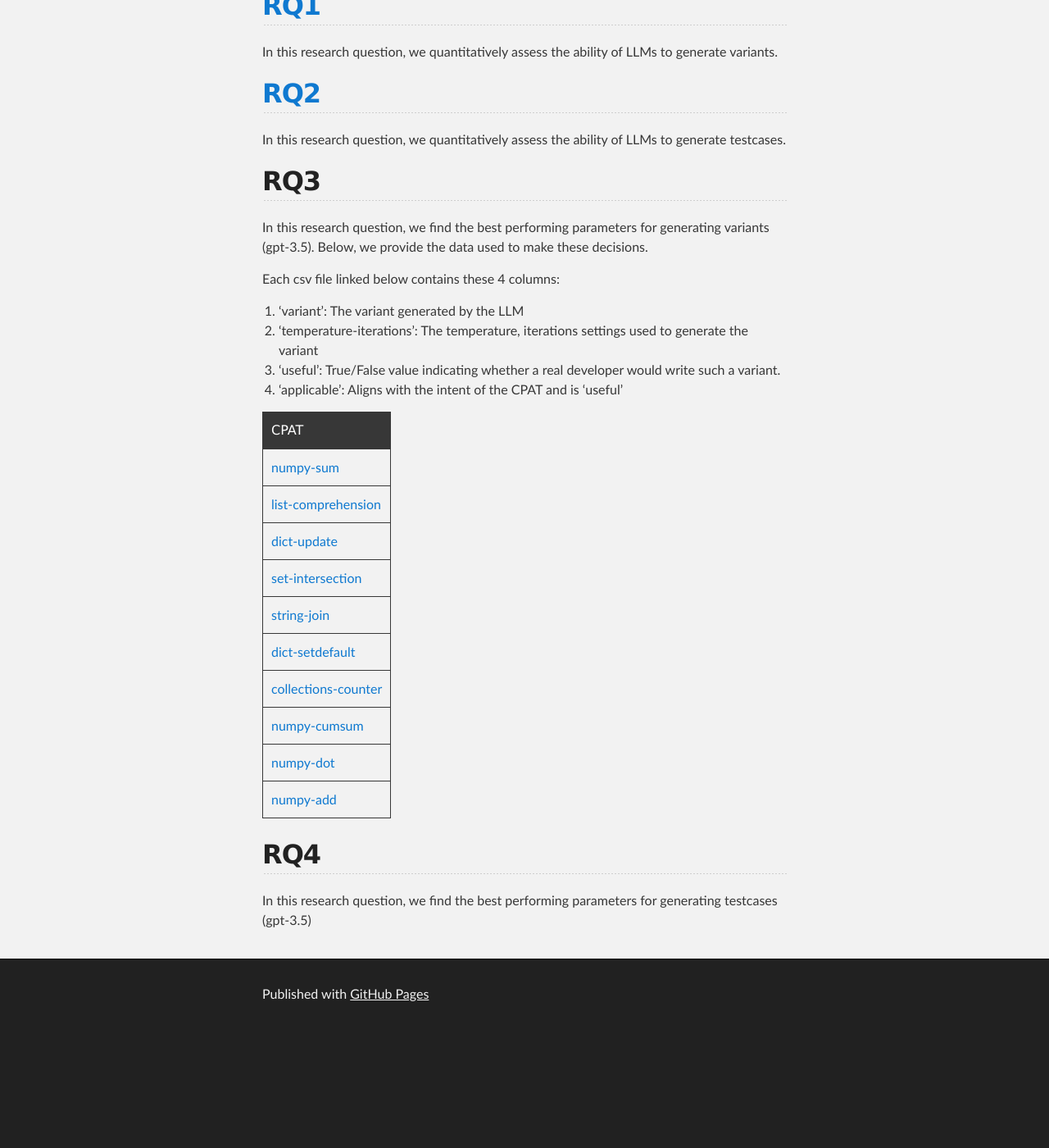
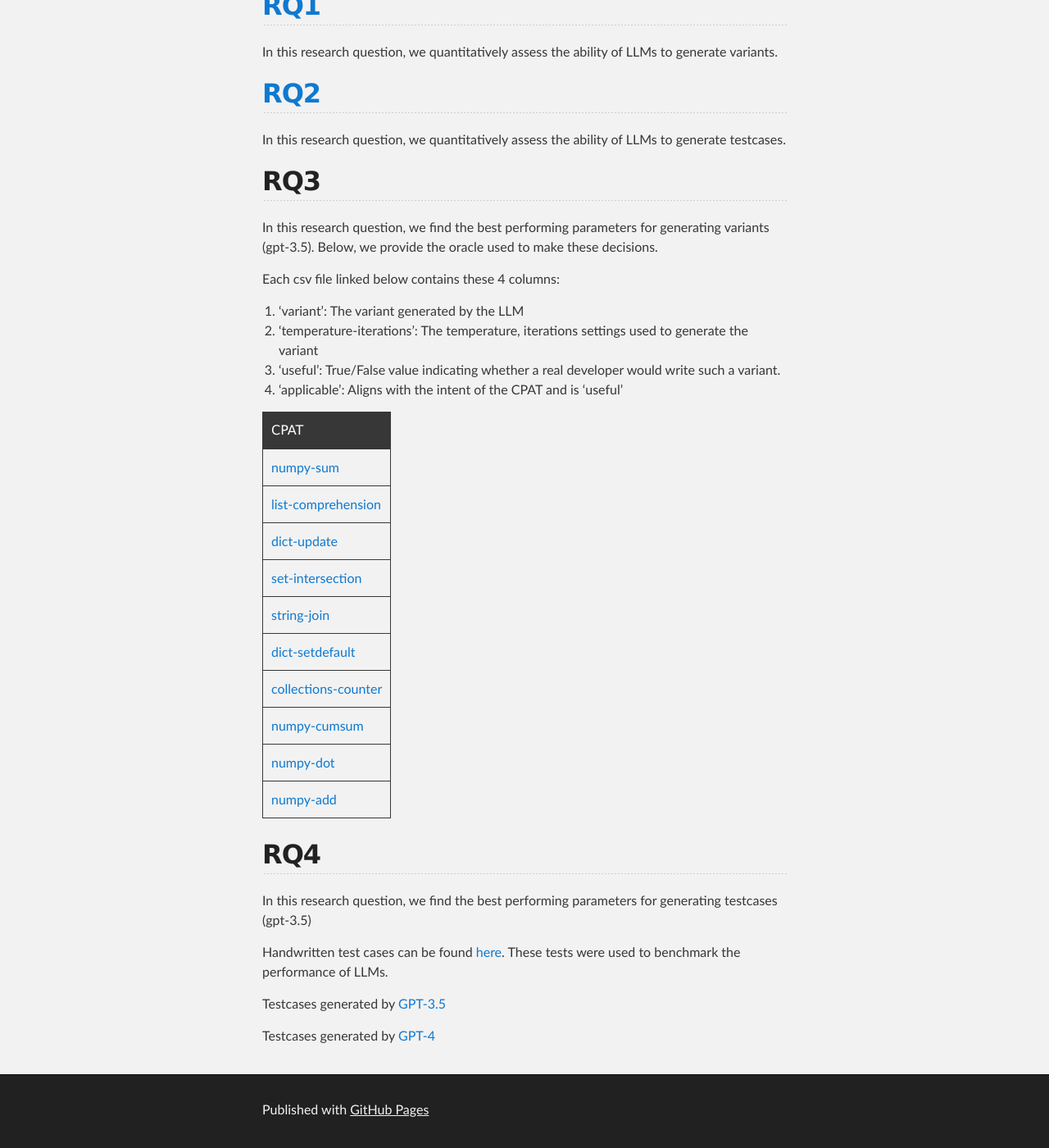
Before and after one commit to PyCraftTool/PyCraftTool.github.io, a Jekyll site: the page built from dataset.md, in a window 1280 px wide and 1400 px high, scrolled down 1939 px. Shown: the whole window at 82% size. Built offline with Jekyll 4.4.1, drawn with Linux system fonts in a browser that asks for light colours; our own code applies the rules of GitHub Pages for plain Markdown files; before the commit the page ends 3198 px from its top, so only the background shows below that.

Commit message:
add links to llm tests

```diff
--- a/dataset.md
+++ b/dataset.md
@@ -362,7 +362,7 @@ assess the ability of LLMs to generate testcases.
 
 ## RQ3
 In this research question, we find the best performing parameters
-for generating variants (gpt-3.5). Below, we provide the data used to make these decisions.
+for generating variants (gpt-3.5). Below, we provide the oracle used to make these decisions.
 
 Each csv file linked below contains these 4 columns:
 1. 'variant': The variant generated by the LLM
@@ -389,3 +389,10 @@ Each csv file linked below contains these 4 columns:
 ## RQ4
 In this research question, we find the best performing parameters
 for generating testcases (gpt-3.5)
+
+Handwritten test cases can be found [here](https://github.com/PyCraftTool/PyCraft/tree/main/data/paper/RQ4/manual_tests).
+These tests were used to benchmark the performance of LLMs.
+
+Testcases generated by [GPT-3.5](https://github.com/PyCraftTool/PyCraft/tree/main/data/paper/RQ4/gpt-3.5-turbo)
+
+Testcases generated by [GPT-4](https://github.com/PyCraftTool/PyCraft/tree/main/data/paper/RQ4/gpt-4)
```
